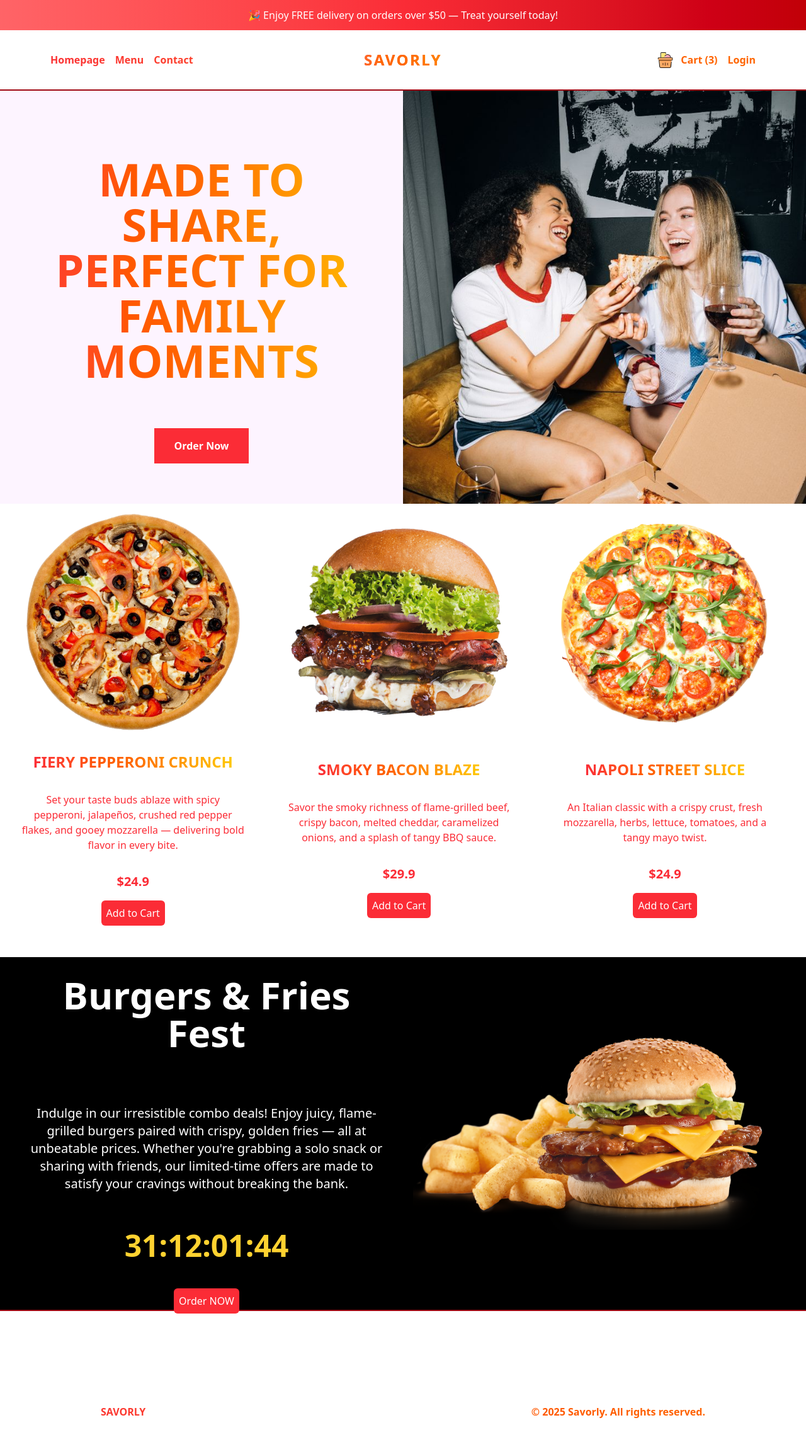
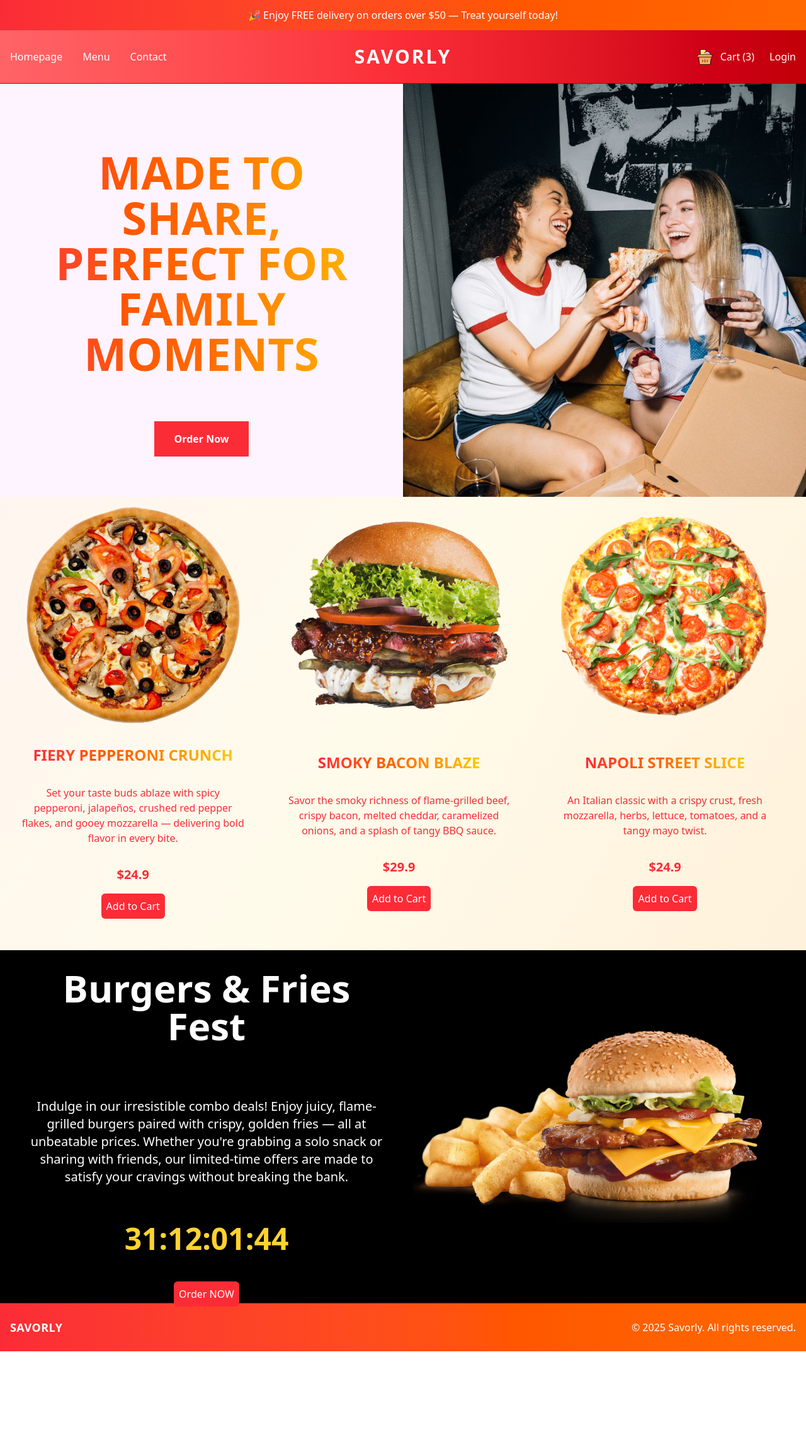
Before and after one commit to adithyasd10/restuarant-next, a Next.js app: page / in a window 1280 px wide. Shown: the top 2290 px of the page at 63% size. After the commit the page ends 2146 px from the top, so only its background shows below. Built offline with nearby package versions, Linux system fonts and the light colour scheme.

Commit message:
several minor changes

```diff
--- a/src/app/layout.tsx
+++ b/src/app/layout.tsx
@@ -28,12 +28,23 @@ export default function RootLayout({
   return (
     <html lang="en">
       <body
-        className={`${geistSans.variable} ${geistMono.variable} antialiased`}
+        className={`
+          min-h-screen
+          bg-gradient-to-br
+          from-red-50
+          via-amber-50
+          to-orange-100
+          ${geistSans.variable}
+          ${geistMono.variable}
+          antialiased
+        `}
       >
         <Notification />
-        <Navbar/>
-        {children}
-        <Footer/>
+        <Navbar />
+        <main className="min-h-screen flex flex-col">
+          {children}
+        </main>
+        <Footer />
       </body>
     </html>
   );
--- a/src/components/Footer.tsx
+++ b/src/components/Footer.tsx
@@ -3,11 +3,20 @@ import React from 'react'
 
 const Footer = () => {
   return (
-    <div className="h-12 md:h-24 p-4 lg:p-20 xl:p-40 border-t-2 border-red-800 flex items-center justify-between font-bold text-transparent bg-clip-text bg-gradient-to-r from-red-500 to-orange-500 transition-all duration-500 hover:from-orange-600 hover:to-red-600 ">
-      <Link href="/">SAVORLY</Link>
-      <p> © 2025 Savorly. All rights reserved.</p>
-    </div>
-  )
-}
+    <footer className="w-full border-t border-red-800 bg-gradient-to-r from-red-500 to-orange-500 text-white">
+      <div className="max-w-7xl mx-auto px-4 py-6 flex flex-col md:flex-row items-center justify-between space-y-2 md:space-y-0">
+        <Link
+          href="/"
+          className="text-lg font-bold tracking-wide hover:text-gray-200 transition-colors"
+        >
+          SAVORLY
+        </Link>
+        <p className="text-sm md:text-base">
+          © {new Date().getFullYear()} Savorly. All rights reserved.
+        </p>
+      </div>
+    </footer>
+  );
+};
 
-export default Footer
+export default Footer;
--- a/src/components/Navbar.tsx
+++ b/src/components/Navbar.tsx
@@ -1,38 +1,58 @@
-import MenuPage from '@/app/menu/page'
 import Link from 'next/link'
 import React from 'react'
 import Menu from './Menu'
 import Carticon from './Carticon'
-import Image from 'next/image'
 
 const Navbar = () => {
-  const user=false
+  const user = false;
+
   return (
-    <div className="flex justify-between items-center px-4 py-1 border-b-2 border-b-red-800 font-bold text-transparent bg-clip-text bg-gradient-to-r from-red-500 to-orange-500 transition-all duration-500 hover:from-orange-600 hover:to-red-600 md:h-24 lg:px-20 xl:40">
-      {/* Left Links*/}
-      <div className="hidden md:flex gap-4 flex-1">
-        <Link href="/">Homepage</Link>
-        <Link href="/menu">Menu</Link>
-        <Link href="/">Contact</Link>
+    <nav className="w-full border-b border-red-800 bg-gradient-to-r from-red-400 via-red-500 to-red-700  text-white">
+      <div className="max-w-7xl mx-auto flex items-center justify-between px-4 py-4 md:py-6">
+        {/* Left Links */}
+        <div className="hidden md:flex gap-8 flex-1 text-sm md:text-base">
+          <Link href="/" className="hover:text-gray-200 transition-colors">
+            Homepage
+          </Link>
+          <Link href="/menu" className="hover:text-gray-200 transition-colors">
+            Menu
+          </Link>
+          <Link href="/contact" className="hover:text-gray-200 transition-colors">
+            Contact
+          </Link>
         </div>
-      {/* LOGO */}
-      <div className="text-2xl font-bold  tracking-widest bg-gradient-to-r from-red-400 via-orange-500 to-yellow-500 text-transparent bg-clip-text transition-transform duration-300 hover:scale-105 flex-1 md:text-center">
-        <Link href="/">
+
+        {/* Logo */}
+        <div className="flex-1 text-center">
+          <Link
+            href="/"
+            className="text-2xl md:text-3xl font-extrabold tracking-widest text-white"
+          >
             SAVORLY
           </Link>
         </div>
-      {/*MENU*/}
-      <div className='md:hidden'>
-        <Menu/>
+
+        {/* Menu icon on mobile */}
+        <div className="md:hidden">
+          <Menu />
         </div>
-      {/* Right Links*/}
-      <div className="hidden md:flex gap-4 items-center justify-end flex-1">
-        <Carticon/>
-        {!user ? (<Link href="/login">Login</Link>):
-        (<Link href="/orders">Orders</Link>)}
+
+        {/* Right Links */}
+        <div className="hidden md:flex gap-6 items-center justify-end flex-1">
+          <Carticon />
+          {!user ? (
+            <Link href="/login" className="hover:text-gray-200 transition-colors">
+              Login
+            </Link>
+          ) : (
+            <Link href="/orders" className="hover:text-gray-200 transition-colors">
+              Orders
+            </Link>
+          )}
         </div>
       </div>
-  )
-}
+    </nav>
+  );
+};
 
-export default Navbar
+export default Navbar;
--- a/src/components/Notification.tsx
+++ b/src/components/Notification.tsx
@@ -5,7 +5,7 @@ const Notification = () => {
     <div
       className="
         h-12
-        bg-gradient-to-r from-red-400 via-red-500 to-red-700
+       bg-gradient-to-r from-red-500 to-orange-500
         text-white
         px-4
         flex justify-center items-center text-center
```
Lines whose indentation alone changed are shown as unchanged.
